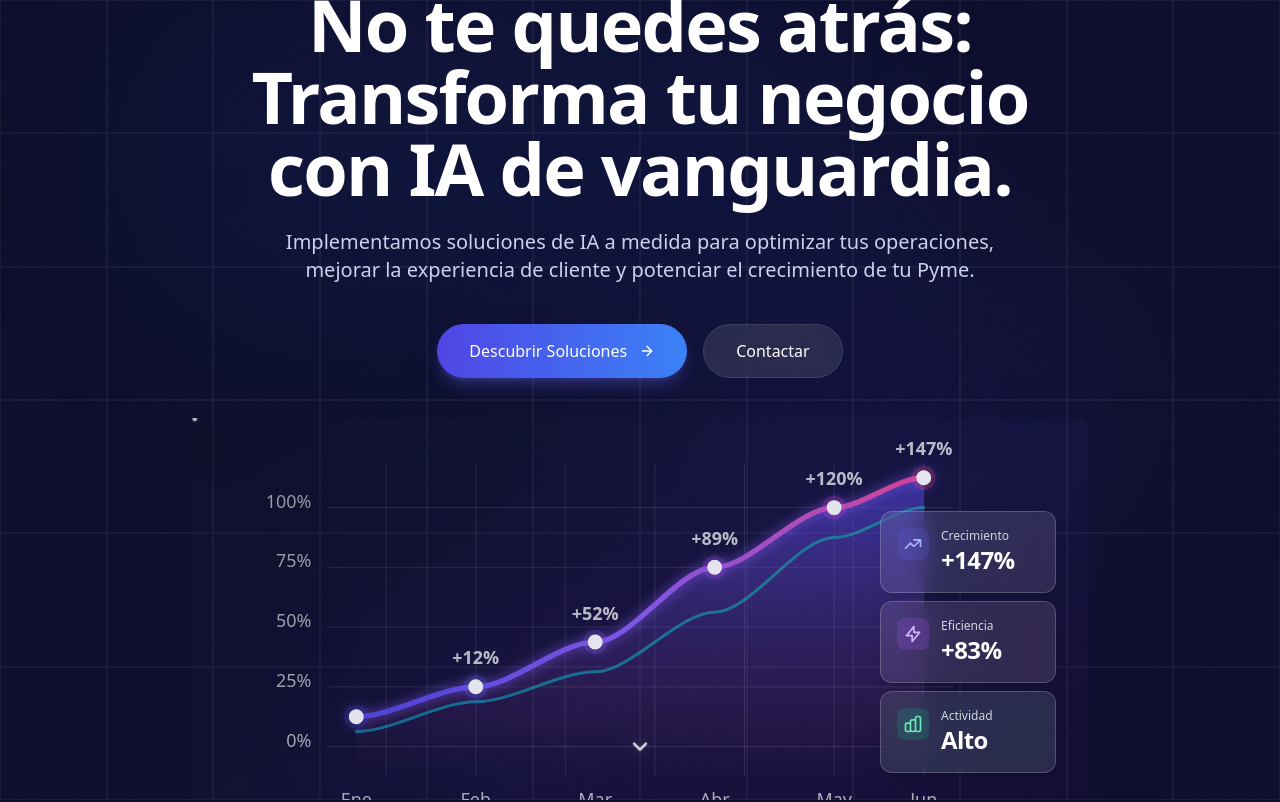
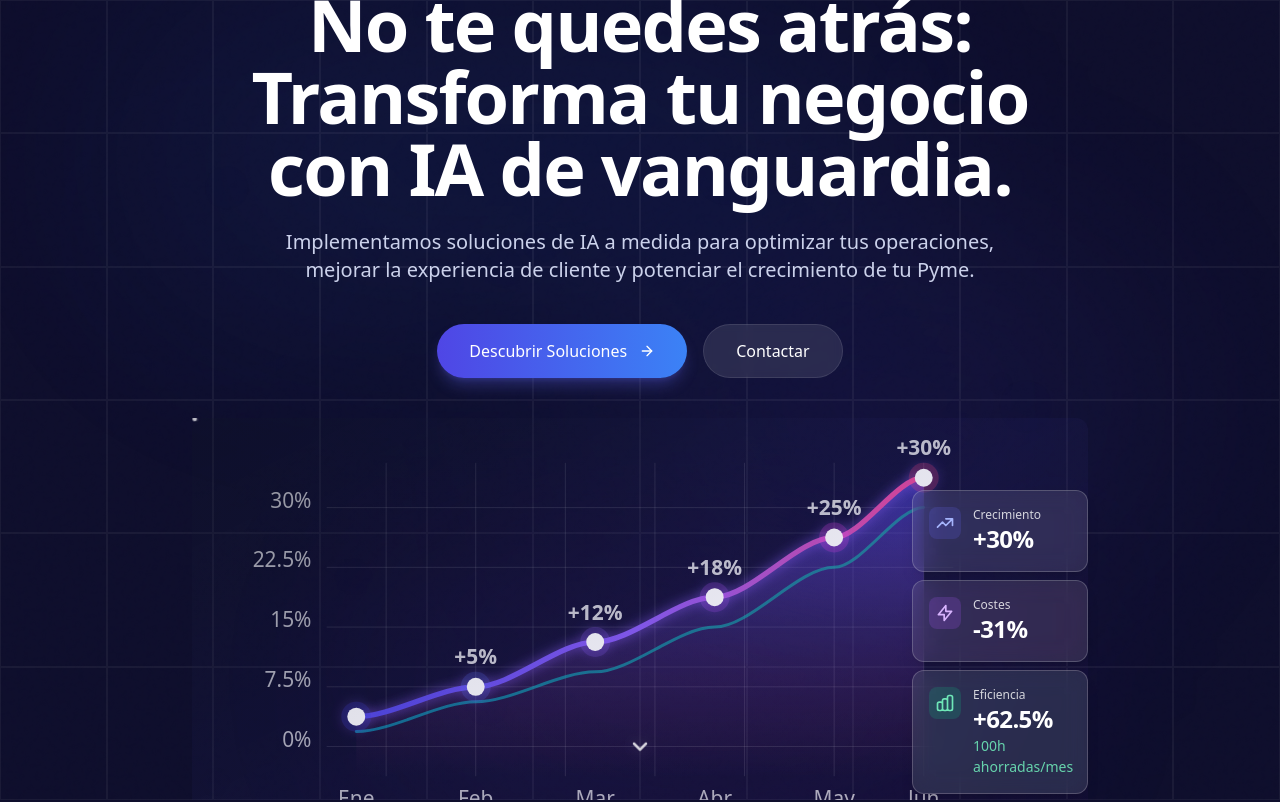
Before and after one commit to obonhector/visionAI, a React (Vite) app: page / in a window 1280 px wide. Shown: the top 802 px of the page. Built offline with nearby package versions, Linux system fonts and the light colour scheme.

Commit message:
Update components: Chat, Footer, and HeroGraph

```diff
--- a/src/components/Chat.tsx
+++ b/src/components/Chat.tsx
@@ -1,5 +1,20 @@
 // src/components/BotpressChat.tsx
 import React, { useEffect } from 'react';
+
+// Función helper para abrir el chat de forma segura
+export const openChat = () => {
+  if (window.botpressWebChat) {
+    window.botpressWebChat.sendEvent({ type: 'show' });
+  } else {
+    console.warn('Botpress Web Chat no está listo todavía');
+    // Intentamos de nuevo en 1 segundo
+    setTimeout(() => {
+      if (window.botpressWebChat) {
+        window.botpressWebChat.sendEvent({ type: 'show' });
+      }
+    }, 1000);
+  }
+};
 
 const BotpressChat: React.FC = () => {
 
--- a/src/components/EnhancedHeroGraph.tsx
+++ b/src/components/EnhancedHeroGraph.tsx
@@ -93,11 +93,11 @@ const EnhancedHeroGraph: React.FC = () => {
   // --- Data points for the graph visualization ---
   const dataPoints: DataPoint[] = [
     { x: 60, y: 200, label: 'Ene', value: 'Base', growth: '+0%', delay: 0, color: '#4F46E5' },
-    { x: 140, y: 180, label: 'Feb', value: '+12%', growth: '+12%', delay: 0.1, color: '#6366F1' },
-    { x: 220, y: 150, label: 'Mar', value: '+52%', growth: '+40%', delay: 0.2, color: '#8B5CF6' },
-    { x: 300, y: 100, label: 'Abr', value: '+89%', growth: '+37%', delay: 0.3, color: '#A855F7' },
-    { x: 380, y: 60, label: 'May', value: '+120%', growth: '+31%', delay: 0.4, color: '#D946EF' },
-    { x: 440, y: 40, label: 'Jun', value: '+147%', growth: '+27%', delay: 0.5, color: '#EC4899' }
+    { x: 140, y: 180, label: 'Feb', value: '+5%', growth: '+5%', delay: 0.1, color: '#6366F1' },
+    { x: 220, y: 150, label: 'Mar', value: '+12%', growth: '+7%', delay: 0.2, color: '#8B5CF6' },
+    { x: 300, y: 120, label: 'Abr', value: '+18%', growth: '+6%', delay: 0.3, color: '#A855F7' },
+    { x: 380, y: 80, label: 'May', value: '+25%', growth: '+7%', delay: 0.4, color: '#D946EF' },
+    { x: 440, y: 40, label: 'Jun', value: '+30%', growth: '+5%', delay: 0.5, color: '#EC4899' }
   ];
 
   // --- Generate SVG paths dynamically ---
@@ -106,7 +106,7 @@ const EnhancedHeroGraph: React.FC = () => {
   const areaPath = generateAreaPath(dataPoints, yBaselineForArea);
   const secondaryLinePoints = [
     { x: 60, y: 210 }, { x: 140, y: 190 }, { x: 220, y: 170 },
-    { x: 300, y: 130 }, { x: 380, y: 80 }, { x: 440, y: 60 }
+    { x: 300, y: 140 }, { x: 380, y: 100 }, { x: 440, y: 60 }
   ];
   const secondaryLinePath = generateLinePath(secondaryLinePoints);
 
@@ -136,7 +136,7 @@ const EnhancedHeroGraph: React.FC = () => {
 
   return (
     // Main container - Added key for replay functionality
-    <motion.div ref={ref} className="relative w-full aspect-[4/3] xs:aspect-[16/9] md:aspect-[18/9] max-w-4xl mx-auto text-white" key={animationKey}>
+    <motion.div ref={ref} className="relative w-full aspect-[3/4] xs:aspect-[4/3] sm:aspect-[16/9] md:aspect-[18/9] max-w-4xl mx-auto text-white" key={animationKey}>
 
       {/* Subtle Background Gradient Animation */}
       <motion.div
@@ -300,14 +300,14 @@ const EnhancedHeroGraph: React.FC = () => {
                  // onMouseLeave handled by SVG container
               >
                 {/* Invisible larger circle for easier hover targeting */}
-                <circle cx={point.x} cy={point.y} r="15" fill="transparent" />
+                <circle cx={point.x} cy={point.y} r="20" fill="transparent" />
 
                 {/* Outer halo circle (Subtle animation) */}
                 <motion.circle
                   cx={point.x}
                   cy={point.y}
-                  initial={{ opacity: 0, r: 8 }}
-                  animate={isInView ? { opacity: isHighlighted ? 0.6 : 0.3, r: isHighlighted ? 11 : 8 } : { opacity: 0, r: 8 }}
+                  initial={{ opacity: 0, r: 6 }}
+                  animate={isInView ? { opacity: isHighlighted ? 0.6 : 0.3, r: isHighlighted ? 13 : 10 } : { opacity: 0, r: 6 }}
                   transition={{ duration: 0.3, delay: postLineDrawDelay + point.delay, ease: "easeOut" }}
                   fill={point.color || "white"}
                   filter="url(#neon-glow)"
@@ -316,8 +316,8 @@ const EnhancedHeroGraph: React.FC = () => {
                 <motion.circle
                   cx={point.x}
                   cy={point.y}
-                  initial={{ opacity: 0, r: 5 }}
-                  animate={isInView ? { opacity: 1, r: isHighlighted ? 6.5 : 5, filter: isHighlighted ? "url(#highlight-glow)" : "url(#soft-shadow)" } : { opacity: 0, r: 5 }}
+                  initial={{ opacity: 0, r: 6 }}
+                  animate={isInView ? { opacity: 1, r: isHighlighted ? 8 : 6, filter: isHighlighted ? "url(#highlight-glow)" : "url(#soft-shadow)" } : { opacity: 0, r: 6 }}
                   transition={{ duration: 0.3, delay: postLineDrawDelay + point.delay, ease: "easeOut" }}
                   fill="white"
                   stroke={isHighlighted ? point.color : 'none'} // Add colored stroke on hover
@@ -353,13 +353,13 @@ const EnhancedHeroGraph: React.FC = () => {
               x={point.x} y="260"
               textAnchor="middle"
               fill={activePointIndex === i ? point.color : "white"}
-              className="text-[9px] sm:text-[11px] md:text-[12px] font-sans font-medium pointer-events-none" // Added pointer-events-none
+              className="text-[11px] xs:text-[12px] sm:text-[13px] md:text-[14px] font-sans font-medium pointer-events-none"
             >
               {point.label}
             </motion.text>
           ))}
           {/* Y-axis */}
-          {['0%', '25%', '50%', '75%', '100%'].map((value, i) => (
+          {['0%', '7.5%', '15%', '22.5%', '30%'].map((value, i) => (
             <motion.text
               key={`y-label-${i}`}
               initial={{ opacity: 0 }}
@@ -368,7 +368,7 @@ const EnhancedHeroGraph: React.FC = () => {
               x="30" y={220 - i * 40}
               textAnchor="end"
               fill="white"
-              className="text-[9px] sm:text-[11px] md:text-[12px] font-sans pointer-events-none" // Added pointer-events-none
+              className="text-[11px] xs:text-[12px] sm:text-[13px] md:text-[14px] font-sans pointer-events-none"
             >
               {value}
             </motion.text>
@@ -389,7 +389,7 @@ const EnhancedHeroGraph: React.FC = () => {
                 x={point.x} y={point.y - 15}
                 textAnchor="middle"
                 fill={activePointIndex === idx ? point.color : "white"}
-                className="text-[10px] sm:text-[11px] md:text-[12px] font-semibold font-sans pointer-events-none" // Added pointer-events-none
+                className="text-[11px] xs:text-[12px] sm:text-[13px] md:text-[14px] font-semibold font-sans pointer-events-none"
                 filter="url(#soft-shadow)"
               >
                 {point.value}
@@ -421,13 +421,13 @@ const EnhancedHeroGraph: React.FC = () => {
                 filter="url(#soft-shadow)"
               />
               {/* Tooltip Content */}
-              <text x={tooltipData.x} y={tooltipData.y - 48} textAnchor="middle" fill="white" className="text-[10px] font-medium">
+              <text x={tooltipData.x} y={tooltipData.y - 48} textAnchor="middle" fill="white" className="text-[11px] xs:text-[12px] sm:text-[13px] md:text-[14px] font-medium">
                 {tooltipData.label} 2025
               </text>
               <text x={tooltipData.x} y={tooltipData.y - 33} textAnchor="middle" fill="white" className="text-[12px] font-bold">
                 {tooltipData.value}
               </text>
-              <text x={tooltipData.x} y={tooltipData.y - 19} textAnchor="middle" fill="#A78BFA" className="text-[9px]"> {/* Violet color */}
+              <text x={tooltipData.x} y={tooltipData.y - 19} textAnchor="middle" fill="#A78BFA" className="text-[11px] xs:text-[12px] sm:text-[13px] md:text-[14px]"> {/* Violet color */}
                 Crecimiento: {tooltipData.growth}
               </text>
               {/* Tooltip Pointer */}
@@ -441,13 +441,13 @@ const EnhancedHeroGraph: React.FC = () => {
       </svg>
 
       {/* Floating Stat Cards */}
-      <div className="absolute inset-0 pointer-events-none flex flex-col items-end justify-center p-2 xs:p-4 sm:p-8 space-y-2 xs:space-y-3"> {/* Adjusted spacing */}
+      <div className="absolute inset-0 pointer-events-none flex flex-col items-end justify-center ml-[80%] sm:ml-[85%] md:ml-[90%] space-y-2 xs:space-y-3">
         {/* Growth Card */}
         <motion.div
           initial={{ opacity: 0, x: 20 }}
           animate={isInView ? { opacity: 1, x: 0 } : { opacity: 0, x: 20 }}
-          transition={{ duration: 0.6, delay: postLineDrawDelay + 0.5 }} // Faster appearance
-          className="pointer-events-auto bg-white/10 backdrop-blur-md rounded-xl p-2 xs:p-3 sm:p-4 border border-white/20 shadow-lg overflow-hidden w-28 xs:w-36 sm:w-44" // More responsive sizes
+          transition={{ duration: 0.6, delay: postLineDrawDelay + 0.5 }}
+          className="pointer-events-auto bg-white/10 backdrop-blur-md rounded-xl p-2 xs:p-3 sm:p-4 border border-white/20 shadow-lg overflow-hidden w-28 xs:w-36 sm:w-44"
           onMouseEnter={() => handlePointHover(dataPoints.length - 1)}
           onMouseLeave={() => handlePointHover(null)}
         >
@@ -472,8 +472,8 @@ const EnhancedHeroGraph: React.FC = () => {
            <div className="relative z-10 flex items-start gap-2 sm:gap-3">
              <div className="p-1.5 rounded-lg bg-purple-500/20 text-purple-300"> <ZapIcon /> </div>
              <div>
-               <div className="text-xs font-medium text-white/80 font-sans">Eficiencia</div>
-               <div className="text-xl sm:text-2xl font-bold text-white tracking-tight font-sans">+83%</div>
+               <div className="text-xs font-medium text-white/80 font-sans">Costes</div>
+               <div className="text-xl sm:text-2xl font-bold text-white tracking-tight font-sans">-31%</div>
              </div>
            </div>
            <div className="absolute -inset-2 bg-gradient-to-r from-purple-500/10 to-pink-500/10 blur-lg opacity-40"></div>
@@ -490,8 +490,9 @@ const EnhancedHeroGraph: React.FC = () => {
            <div className="relative z-10 flex items-start gap-2 sm:gap-3">
              <div className="p-1.5 rounded-lg bg-emerald-500/20 text-emerald-300"> <ActivityIcon /> </div>
              <div>
-               <div className="text-xs font-medium text-white/80 font-sans">Actividad</div>
-               <div className="text-xl sm:text-2xl font-bold text-white tracking-tight font-sans">Alto</div>
+               <div className="text-xs font-medium text-white/80 font-sans">Eficiencia</div>
+               <div className="text-xl sm:text-2xl font-bold text-white tracking-tight font-sans">+62.5%</div>
+               <div className="text-[11px] xs:text-[12px] sm:text-[13px] md:text-[14px] text-emerald-300/90 font-medium">100h ahorradas/mes</div>
              </div>
            </div>
            <div className="absolute -inset-2 bg-gradient-to-r from-emerald-500/10 to-teal-500/10 blur-lg opacity-40"></div>
--- a/src/components/Footer.tsx
+++ b/src/components/Footer.tsx
@@ -1,6 +1,7 @@
 // src/components/Footer.tsx
 import React from 'react';
 import { motion } from 'framer-motion';
+import BotpressChat, { openChat } from './Chat';
 // Assuming ModernBackground provides a visually appealing background
 // import ModernBackground from './ModernBackground';
 import { FiMail, FiPhone, FiMapPin, FiArrowRight } from 'react-icons/fi'; // Added ArrowRight for links
@@ -41,7 +42,11 @@ const Footer: React.FC = () => {
   };
 
   // Reusable link component for consistency
-  const FooterLink: React.FC<{ href: string; children: React.ReactNode; onClick?: () => void }> = ({ href, children, onClick }) => (
+  const FooterLink: React.FC<{
+    href: string;
+    children: React.ReactNode;
+    onClick?: (e: React.MouseEvent<HTMLAnchorElement>) => void
+  }> = ({ href, children, onClick }) => (
     <a
       href={href}
       onClick={onClick}
@@ -100,7 +105,7 @@ const Footer: React.FC = () => {
             <ul className="space-y-3">
               <li><FooterLink href="#proceso">Procesos</FooterLink></li>
               <li><FooterLink href="#solucion">Soluciones</FooterLink></li>
-              <li><FooterLink href="#" onClick={() => window.botpressWebChat.sendEvent({ type: 'show' })}>Dudas</FooterLink></li>
+              <li><FooterLink href="#" onClick={(e) => { e.preventDefault(); openChat(); }}>Dudas</FooterLink></li>
             </ul>
           </motion.div>
 
```
